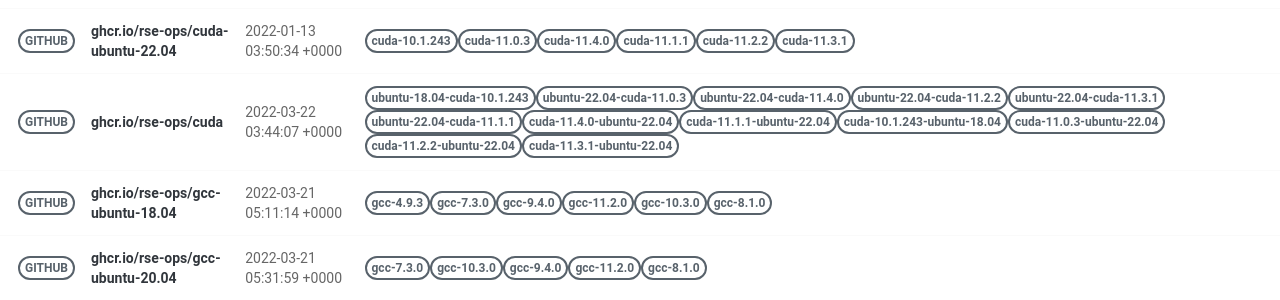
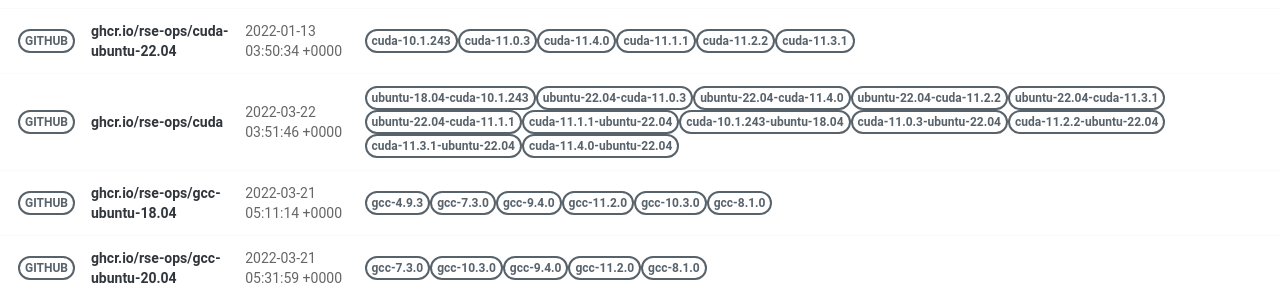
Before and after one commit to rse-ops/docker-images, a Jekyll site: the page built from pages/index.md, in a window 1280 px wide. Shown: the part 421-721 px from the top of the page. Built offline with Jekyll 4.4.1, drawn with Linux system fonts in a browser that asks for light colours; nearby versions of some CDN libraries.

Commit message:
Automated push to update library 2022-03-22

```diff
--- a/_library/ghcr.io-rse-ops-cuda.md
+++ b/_library/ghcr.io-rse-ops-cuda.md
@@ -1,7 +1,7 @@
 ---
 layout: container
 name: ghcr.io/rse-ops/cuda
-updated_at: 2022-03-22 03:44:07.693835
+updated_at: 2022-03-22 03:51:46.145339
 
 
 container_url: https://github.com/orgs/rse-ops/packages/container/package/cuda
```
Also changed, not shown: other parts of _library/ghcr.io-rse-ops-cuda.md (+3 -3 lines).
